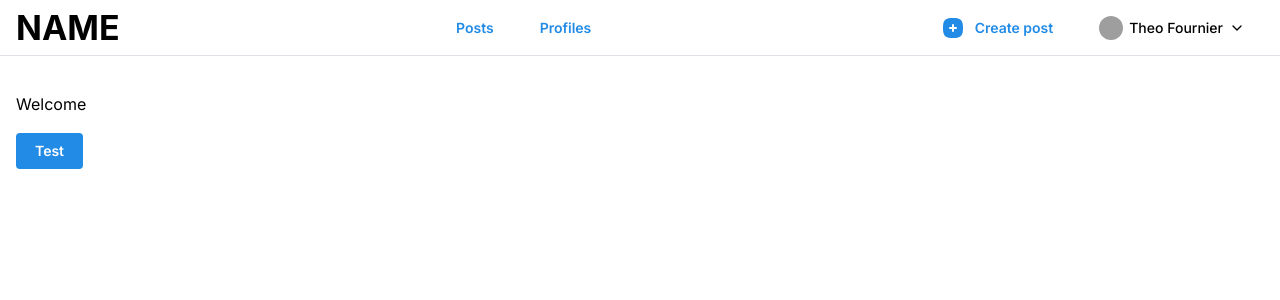
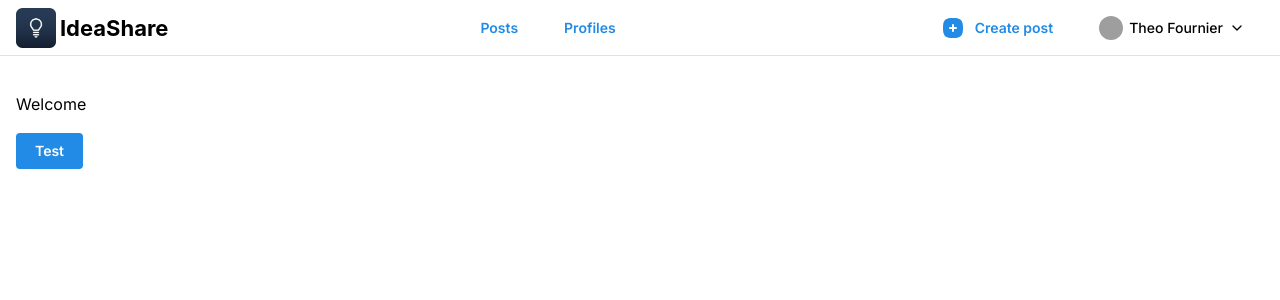
Before and after one commit to theofournier/ideashare-nextjs, a Next.js app: page / in a window 1280 px wide. Shown: the top 300 px of the page. Built offline with nearby package versions, Linux system fonts and the light colour scheme; grey boxes are pictures that could not be loaded.

Commit message:
Add logo

```diff
--- a/src/app/_components/AppBar.tsx
+++ b/src/app/_components/AppBar.tsx
@@ -1,8 +1,9 @@
-import { AppShellHeader, Group, Title } from "@mantine/core";
+import { AppShellHeader, Group, Image, Title } from "@mantine/core";
 import { IconSquareRoundedPlusFilled } from "@tabler/icons-react";
 import { AppBarLink } from "./AppBarLink";
 import classes from "./styles/AppBar.module.css";
-import Link from "next/link";
+import NextLink from "next/link";
+import NextImage from "next/image";
 import { AppBarProfile } from "./AppBarProfile";
 import { forwardRef } from "react";
 
@@ -22,9 +23,18 @@ const AppBar = forwardRef<
   return (
     <AppShellHeader ref={ref} className={classes.header} {...props}>
       <Group className={classes.inner} justify="space-between">
-        <Link href="/">
-          <Title>NAME</Title>
-        </Link>
+        <NextLink href="/">
+          <Group gap={4}>
+            <Image
+              component={NextImage}
+              alt="Logo"
+              src="/logo.png"
+              width={40}
+              height={40}
+            />
+            <Title size="h3">IdeaShare</Title>
+          </Group>
+        </NextLink>
         <Group gap={8}>{mainItems}</Group>
         <Group gap={8}>
           <AppBarLink
```
Also changed, not shown: public/logo.png (added).
